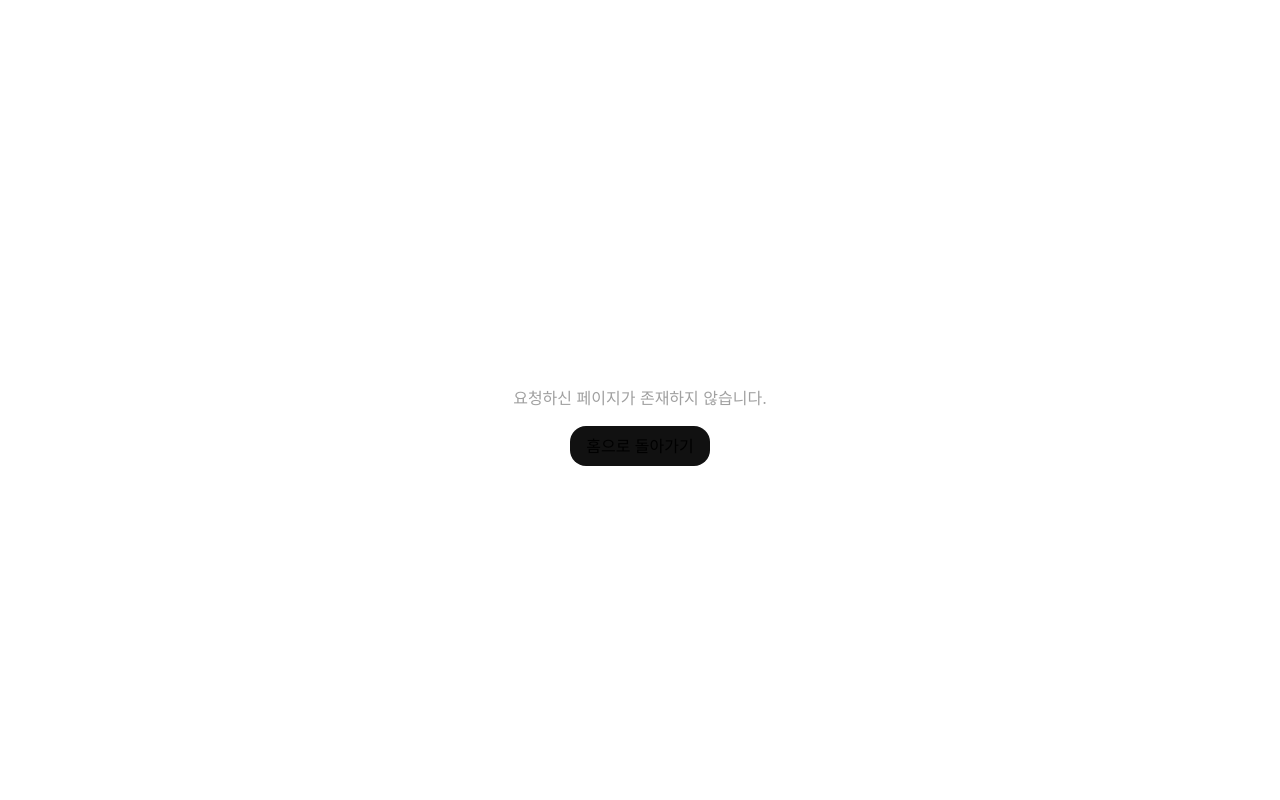
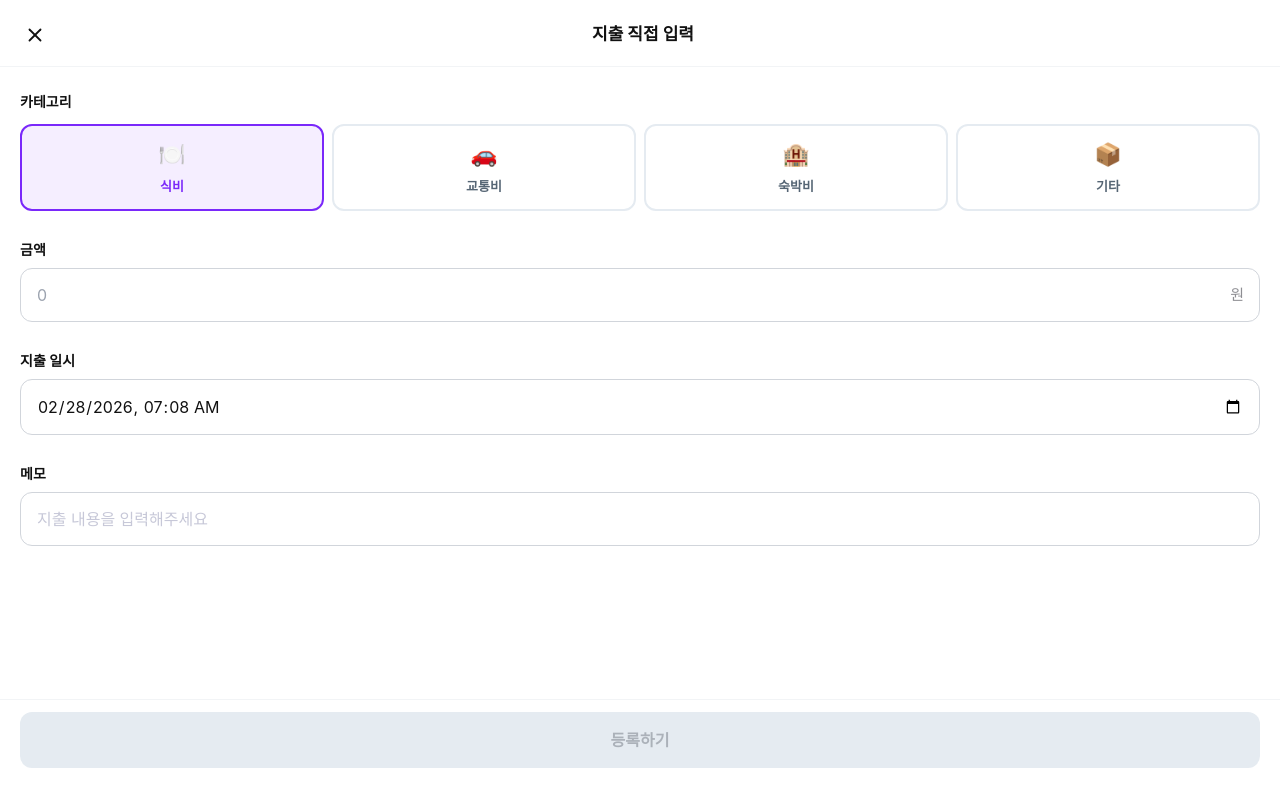
Before and after one commit to Jinkyuu98/GabojaGO_frontend, a Next.js app: page /trips/1/expense/manual in a window 1280 px wide. Before the commit this address had no page. Built offline with nearby package versions, Linux system fonts and the light colour scheme; a web font is replaced by a local one.

Commit message:
260302a 비용직접입력 기능 구현

```diff
--- a/src/app/trips/[tripId]/camera/[mode]/page.jsx
+++ b/src/app/trips/[tripId]/camera/[mode]/page.jsx
@@ -163,7 +163,9 @@ export default function TravelCameraPage() {
       alert("사진이 저장되었습니다!");
     }
 
-    router.push(`/trips/${tripId}`);
+    // [MOD] 영수증 모드면 비용 탭, 사진 모드면 기록 탭으로 복귀
+    const returnTab = isReceipt ? "비용" : "기록";
+    router.push(`/trips/${tripId}?tab=${returnTab}`);
   };
 
   return (
@@ -229,7 +231,8 @@ export default function TravelCameraPage() {
               {isReceipt ? (
                 <button
                   className="w-20 text-white text-sm font-medium bg-transparent border-none cursor-pointer"
-                  onClick={() => alert("직접 입력 페이지로 이동합니다.")}
+                  // [MOD] alert 팝업 대신 직접입력 페이지로 실제 라우터 이동
+                  onClick={() => router.push(`/trips/${tripId}/expense/manual`)}
                 >
                   직접 입력
                 </button>
--- /dev/null
+++ b/src/app/trips/[tripId]/expense/manual/page.jsx
@@ -0,0 +1,176 @@
+"use client";
+
+import React, { useState } from "react";
+import { useParams, useRouter } from "next/navigation";
+import { X } from "lucide-react";
+import { MobileContainer } from "../../../../../components/layout/MobileContainer";
+import { addScheduleExpense } from "../../../../../services/schedule";
+
+// [ADD] 비용 직접입력 페이지 - 영수증 촬영 없이 수동으로 지출 내역을 등록하는 폼 페이지
+export default function ManualExpensePage() {
+    const params = useParams();
+    const { tripId } = params;
+    const router = useRouter();
+
+    // [ADD] 카테고리 목록 정의 (OpenAPI 스펙의 chCategory 값에 맞춤)
+    const categories = [
+        { code: "F", label: "식비", emoji: "🍽️" },
+        { code: "T", label: "교통비", emoji: "🚗" },
+        { code: "L", label: "숙박비", emoji: "🏨" },
+        { code: "E", label: "기타", emoji: "📦" },
+    ];
+
+    // [ADD] 폼 상태 관리
+    const [selectedCategory, setSelectedCategory] = useState("F");
+    const [money, setMoney] = useState("");
+    const [memo, setMemo] = useState("");
+    const [isSubmitting, setIsSubmitting] = useState(false);
+
+    // [ADD] 현재 시간을 datetime-local input의 기본값 형식으로 변환
+    const now = new Date();
+    const defaultDateTime = `${now.getFullYear()}-${String(now.getMonth() + 1).padStart(2, "0")}-${String(now.getDate()).padStart(2, "0")}T${String(now.getHours()).padStart(2, "0")}:${String(now.getMinutes()).padStart(2, "0")}`;
+    const [expenseDate, setExpenseDate] = useState(defaultDateTime);
+
+    // [ADD] 지출 등록 제출 핸들러 - addScheduleExpense API를 호출하여 DB에 저장
+    const handleSubmit = async () => {
+        if (!money || parseInt(money, 10) <= 0) {
+            alert("금액을 입력해주세요.");
+            return;
+        }
+
+        setIsSubmitting(true);
+
+        try {
+            // [ADD] localStorage에서 userId를 가져오고 없으면 기본값 1 사용
+            const parsedUserId = parseInt(localStorage.getItem("userId") || "1", 10);
+            const safeUserId = isNaN(parsedUserId) ? 1 : parsedUserId;
+
+            // [ADD] datetime-local 형식(YYYY-MM-DDTHH:MM)을 API 형식(YYYY-MM-DD HH:MM:SS)으로 변환
+            const dtExpense = expenseDate.replace("T", " ") + ":00";
+
+            await addScheduleExpense({
+                iScheduleFK: parseInt(tripId, 10),
+                iUserFK: safeUserId,
+                nMoney: parseInt(money, 10),
+                dtExpense,
+                chCategory: selectedCategory,
+                strMemo: memo || "직접 입력 지출",
+            });
+
+            alert("✅ 지출 내역이 등록되었습니다.");
+            // [MOD] 비용 탭 상태를 유지하기 위해 ?tab=비용 쿼리 파라미터 전달
+            router.push(`/trips/${tripId}?tab=비용`);
+        } catch (error) {
+            console.error("지출 등록 실패:", error);
+            alert("지출 등록 중 오류가 발생했습니다.");
+        } finally {
+            setIsSubmitting(false);
+        }
+    };
+
+    return (
+        <MobileContainer>
+            <div className="h-full bg-white relative flex flex-col">
+                {/* [ADD] 헤더 - 닫기 버튼과 페이지 타이틀 */}
+                <div className="flex items-center justify-between px-5 pt-5 pb-4 border-b border-[#f2f4f6]">
+                    <button
+                        className="p-1 text-[#111]"
+                        onClick={() => router.back()}
+                    >
+                        <X size={22} />
+                    </button>
+                    <h2 className="text-[17px] font-bold text-[#111]">지출 직접 입력</h2>
+                    <div className="w-6" />
+                </div>
+
+                {/* [ADD] 입력 폼 영역 */}
+                <div className="flex-1 overflow-y-auto px-5 pt-6 pb-10 flex flex-col gap-7">
+
+                    {/* [ADD] 카테고리 선택 */}
+                    <div className="flex flex-col gap-3">
+                        <label className="text-[14px] font-semibold text-[#111]">카테고리</label>
+                        <div className="grid grid-cols-4 gap-2">
+                            {categories.map((cat) => (
+                                <button
+                                    key={cat.code}
+                                    type="button"
+                                    onClick={() => setSelectedCategory(cat.code)}
+                                    className={`flex flex-col items-center gap-1.5 py-3 rounded-xl border-2 transition-all ${selectedCategory === cat.code
+                                        ? "border-[#7a28fa] bg-[#f5eeff]"
+                                        : "border-[#e5ebf1] bg-white"
+                                        }`}
+                                >
+                                    <span className="text-[22px]">{cat.emoji}</span>
+                                    <span
+                                        className={`text-[13px] font-semibold ${selectedCategory === cat.code
+                                            ? "text-[#7a28fa]"
+                                            : "text-[#556574]"
+                                            }`}
+                                    >
+                                        {cat.label}
+                                    </span>
+                                </button>
+                            ))}
+                        </div>
+                    </div>
+
+                    {/* [ADD] 금액 입력 */}
+                    <div className="flex flex-col gap-2">
+                        <label className="text-[14px] font-semibold text-[#111]">금액</label>
+                        <div className="relative">
+                            <input
+                                type="number"
+                                inputMode="numeric"
+                                placeholder="0"
+                                value={money}
+                                onChange={(e) => setMoney(e.target.value)}
+                                className="w-full px-4 py-3.5 pr-10 border border-[#d1d5db] rounded-xl text-[16px] text-[#111] focus:outline-none focus:border-[#7a28fa] focus:ring-1 focus:ring-[#7a28fa] transition-colors"
+                            />
+                            <span className="absolute right-4 top-1/2 -translate-y-1/2 text-[15px] font-medium text-[#8e8e93]">
+                                원
+                            </span>
+                        </div>
+                    </div>
+
+                    {/* [ADD] 지출 일시 입력 */}
+                    <div className="flex flex-col gap-2">
+                        <label className="text-[14px] font-semibold text-[#111]">지출 일시</label>
+                        <input
+                            type="datetime-local"
+                            value={expenseDate}
+                            onChange={(e) => setExpenseDate(e.target.value)}
+                            className="w-full px-4 py-3.5 border border-[#d1d5db] rounded-xl text-[16px] text-[#111] focus:outline-none focus:border-[#7a28fa] focus:ring-1 focus:ring-[#7a28fa] transition-colors"
+                        />
+                    </div>
+
+                    {/* [ADD] 메모 입력 */}
+                    <div className="flex flex-col gap-2">
+                        <label className="text-[14px] font-semibold text-[#111]">메모</label>
+                        <input
+                            type="text"
+                            placeholder="지출 내용을 입력해주세요"
+                            value={memo}
+                            onChange={(e) => setMemo(e.target.value)}
+                            maxLength={100}
+                            className="w-full px-4 py-3.5 border border-[#d1d5db] rounded-xl text-[16px] text-[#111] placeholder:text-[#c7c8d8] focus:outline-none focus:border-[#7a28fa] focus:ring-1 focus:ring-[#7a28fa] transition-colors"
+                        />
+                    </div>
+                </div>
+
+                {/* [ADD] 등록 버튼 - 하단 고정 */}
+                <div className="px-5 pb-8 pt-3 border-t border-[#f2f4f6] bg-white">
+                    <button
+                        onClick={handleSubmit}
+                        disabled={isSubmitting || !money}
+                        className={`w-full py-4 rounded-xl text-[16px] font-bold transition-all ${isSubmitting || !money
+                            ? "bg-[#e5ebf1] text-[#abb1b9] cursor-not-allowed"
+                            : "bg-[#7a28fa] text-white hover:bg-[#6620d9] active:scale-[0.98]"
+                            }`}
+                    >
+                        {isSubmitting ? "등록 중..." : "등록하기"}
+                    </button>
+                </div>
+            </div>
+        </MobileContainer>
+    );
+}
--- a/src/app/trips/[tripId]/page.jsx
+++ b/src/app/trips/[tripId]/page.jsx
@@ -1,7 +1,7 @@
 "use client";
 
 import React, { useState, useEffect, useMemo, useRef } from "react";
-import { useParams, useRouter } from "next/navigation";
+import { useParams, useRouter, useSearchParams } from "next/navigation";
 import Image from "next/image";
 import Script from "next/script";
 import { clsx } from "clsx";
@@ -272,7 +272,10 @@ export default function TripDetailPage() {
     [apiTrip, myTrips, tripId],
   );
 
-  const [selectedTab, setSelectedTab] = useState("일정");
+  // [MOD] URL 쿼리 파라미터(?tab=비용)에서 탭 상태를 복원하여 페이지 이동 후에도 탭 유지
+  const searchParams = useSearchParams();
+  const initialTab = searchParams.get("tab") || "일정";
+  const [selectedTab, setSelectedTab] = useState(initialTab);
   const [selectedDay, setSelectedDay] = useState(1);
   const [isSidePanelOpen, setIsSidePanelOpen] = useState(true);
   const [isSearchModalOpen, setIsSearchModalOpen] = useState(false);
```
